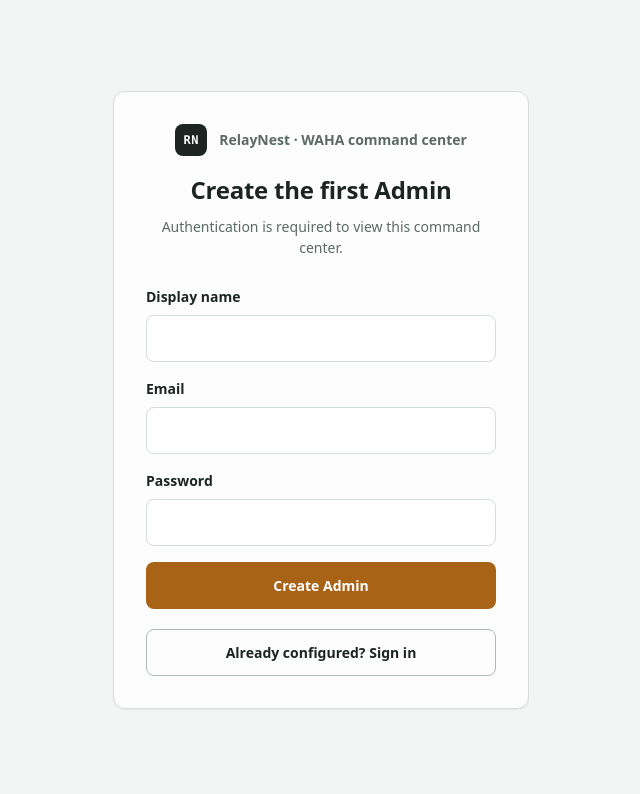
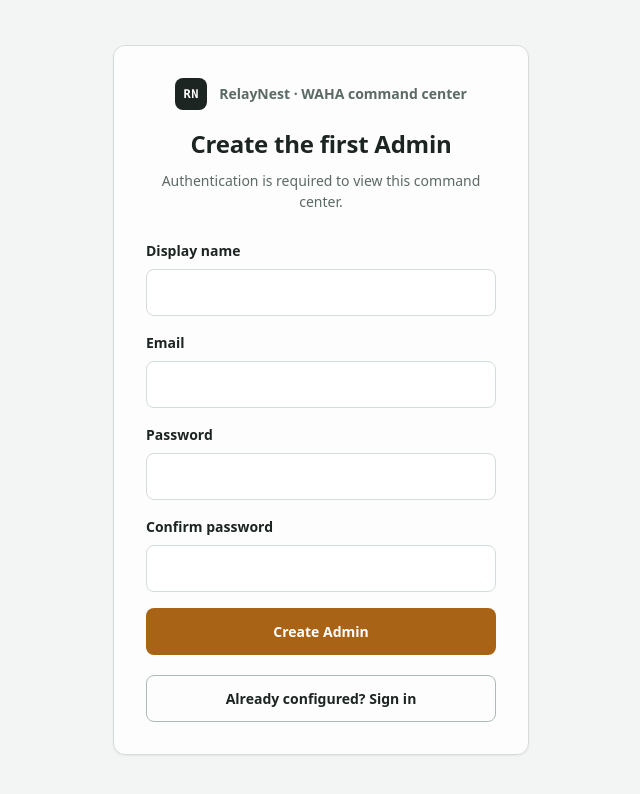
Before and after one commit to momokii/relay-nest, a React (Vite) app in the folder apps/web/: page /#overview in a window 1280 px wide. Both pictures are taken after a click on the button "First run? Create Admin". Shown: the top 794 px of the page, without its empty margins (319-959 px from the left). Built offline with nearby package versions, Linux system fonts and the light colour scheme; no server answers.

Commit message:
feat(auth): require password confirmation on first-admin bootstrap
- add Confirm password field to bootstrap mode with live mismatch alert
- block submit while passwords differ; clear confirmation on mode switch

```diff
--- a/apps/web/src/components/auth-boundary.tsx
+++ b/apps/web/src/components/auth-boundary.tsx
@@ -12,6 +12,10 @@ import {
 import type { ResourceState } from "../dashboard-state"
 import { type ActionState, actionFromResult } from "../dashboard-state"
 
+export function bootstrapPasswordsMatch(password: string, confirmPassword: string): boolean {
+  return password.length > 0 && password === confirmPassword
+}
+
 export function AuthBoundary({
   state,
 }: Readonly<{ state: ResourceState<Principal> }>): React.JSX.Element {
@@ -20,7 +24,12 @@ export function AuthBoundary({
   const [action, setAction] = useState<ActionState<AuthPrincipal>>({ kind: "idle" })
   const [email, setEmail] = useState("")
   const [password, setPassword] = useState("")
+  const [confirmPassword, setConfirmPassword] = useState("")
   const [displayName, setDisplayName] = useState("")
+  const passwordsMismatch =
+    mode === "bootstrap" &&
+    confirmPassword.length > 0 &&
+    !bootstrapPasswordsMatch(password, confirmPassword)
   const message =
     state.kind === "denied" || state.kind === "error"
       ? state.message
@@ -44,6 +53,7 @@ export function AuthBoundary({
       )
     }
     if (mode === "bootstrap") {
+      if (passwordsMismatch) return
       const input: AuthBootstrapInput = { email, password, displayName }
       void api.bootstrap(input).then(finish)
     } else {
@@ -92,10 +102,22 @@ export function AuthBoundary({
               required
             />
           </label>
+          {mode === "bootstrap" ? (
+            <label>
+              <span>Confirm password</span>
+              <input
+                type="password"
+                minLength={12}
+                value={confirmPassword}
+                onChange={(event) => setConfirmPassword(event.target.value)}
+                required
+              />
+            </label>
+          ) : null}
           <button
             className="button button-primary"
             type="submit"
-            disabled={action.kind === "submitting"}
+            disabled={action.kind === "submitting" || passwordsMismatch}
           >
             {action.kind === "submitting"
               ? "Checking…"
@@ -103,6 +125,7 @@ export function AuthBoundary({
                 ? "Create Admin"
                 : "Sign in"}
           </button>
+          {passwordsMismatch ? <p role="alert">Passwords do not match.</p> : null}
           {action.kind === "denied" || action.kind === "error" || action.kind === "unavailable" ? (
             <p role="alert">{action.message}</p>
           ) : null}
@@ -110,7 +133,10 @@ export function AuthBoundary({
         <button
           className="button button-secondary"
           type="button"
-          onClick={() => setMode(mode === "login" ? "bootstrap" : "login")}
+          onClick={() => {
+            setMode(mode === "login" ? "bootstrap" : "login")
+            setConfirmPassword("")
+          }}
         >
           {mode === "login" ? "First run? Create Admin" : "Already configured? Sign in"}
         </button>
```
Also changed, not shown: 1 other file (tests, documents, lock files or other folders).
